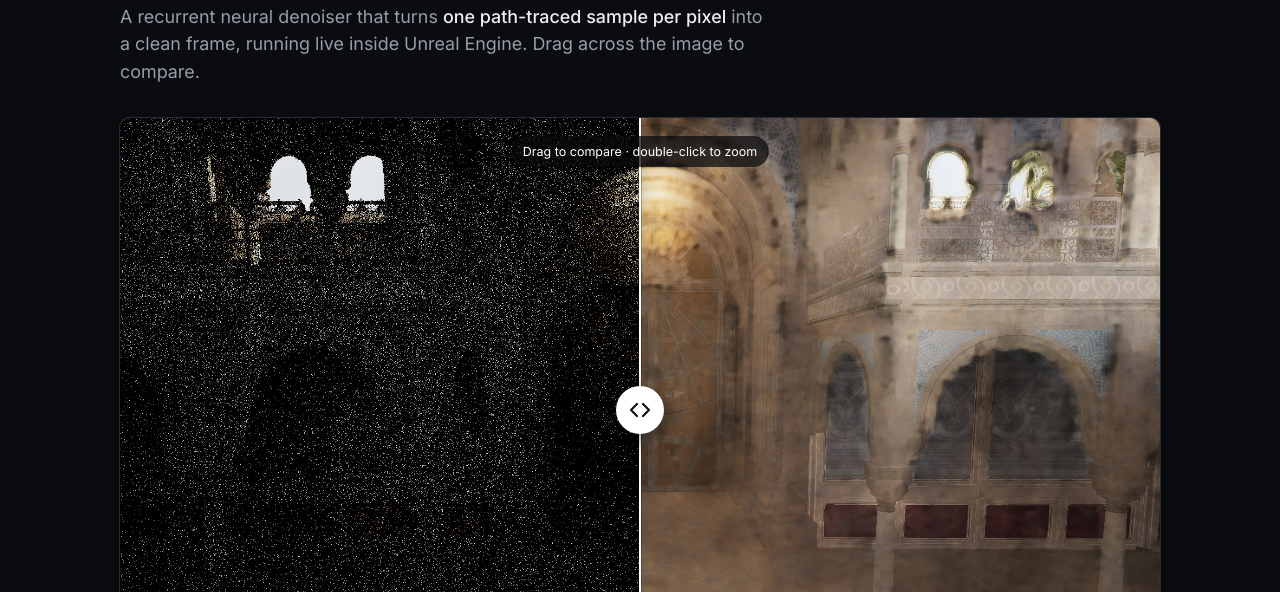
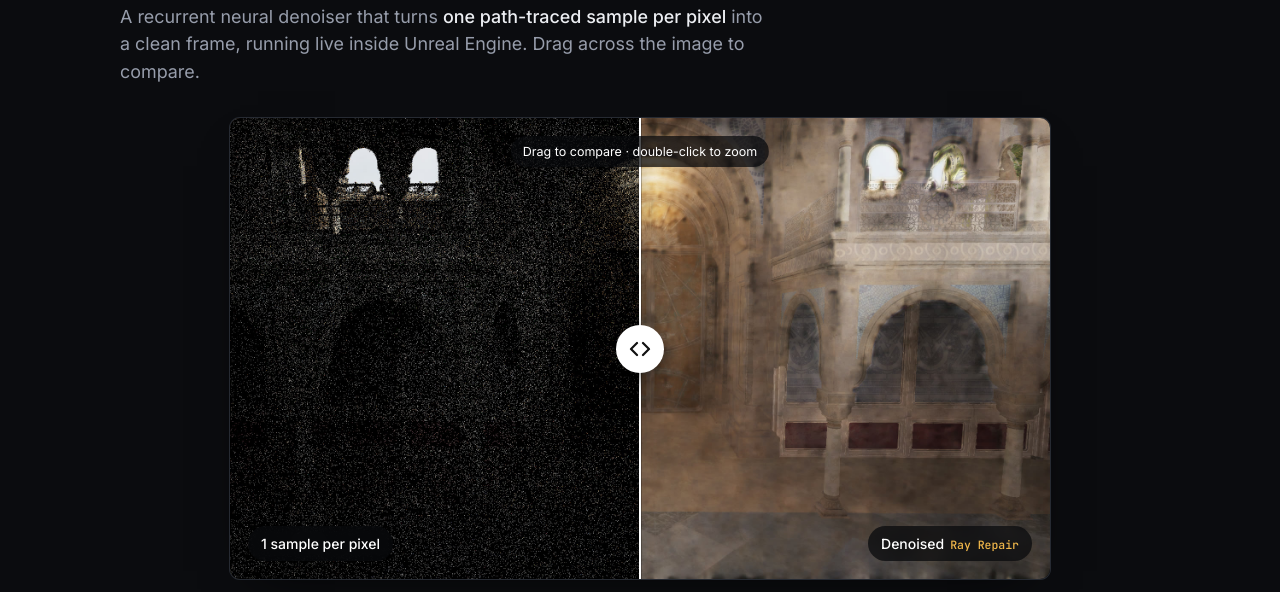
Before and after one commit to Parshvacancodeit/ray-repair-compare, a plain HTML site: page index.html in a window 1280 px wide. Shown: the part 159-751 px from the top of the page. Drawn offline with Linux system fonts and the light colour scheme.

Commit message:
Size the comparison to fit the screen and centre it
Co-Authored-By: Claude Opus 5.5 <noreply@anthropic.com>

```diff
--- a/index.html
+++ b/index.html
@@ -59,6 +59,9 @@ p { margin: 0; }
 .hero { padding-block: calc(env(safe-area-inset-top, 0px) + 64px) 32px; display: flex; flex-direction: column; gap: 12px; }
 
 /* ---------- viewer ---------- */
+/* the comparison is sized to fit the screen height, so the whole frame is always visible */
+.stage { width: min(100%, 820px, calc(60vh * 16 / 9)); margin-inline: auto; }
+@media (max-width: 600px) { .stage { width: 100%; } }
 .viewer {
   position: relative; width: 100%; max-width: 100%;
   aspect-ratio: 16 / 9;
@@ -195,6 +198,7 @@ footer { padding-block: 64px calc(env(safe-area-inset-bottom, 0px) + 40px); colo
     <p class="lede">A recurrent neural denoiser that turns <b>one path-traced sample per pixel</b> into a clean frame, running live inside Unreal Engine. Drag across the image to compare.</p>
   </header>
 
+  <div class="stage">
   <div class="viewer" id="viewer" role="group" aria-label="Before and after comparison">
     <div class="layer right"><img id="imgRight" alt="" draggable="false"></div>
     <div class="layer left"><img id="imgLeft" alt="" draggable="false"></div>
@@ -229,6 +233,7 @@ footer { padding-block: 64px calc(env(safe-area-inset-bottom, 0px) + 40px); colo
     </div>
   </div>
   <p class="viewer-note">Frames from the LS_Imidera sequence, rendered by Unreal's path tracer at 1920×1080. Both sides share the same exposure and tonemapping. Use <kbd>←</kbd> <kbd>→</kbd> on the handle for fine steps.</p>
+  </div>
 
   <section>
     <div class="eyebrow">Results</div>
```
